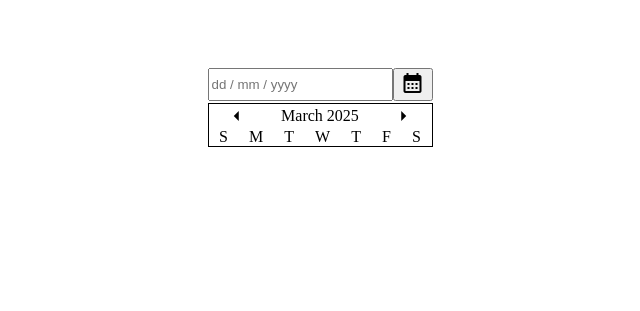
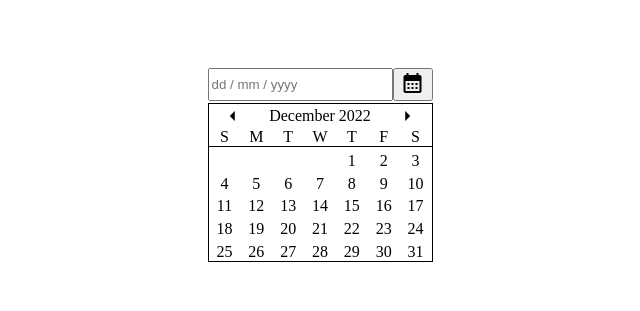
Before and after one commit to carninesix/datepicker-ui, a plain HTML site: page index.html in a window 1280 px wide. Shown: the part 212-523 px from the top of the page, without its empty margins (320-960 px from the left). Drawn offline with Linux system fonts and the light colour scheme.

Commit message:
Added days of the month and gave them nice spacing

```diff
--- a/index.html
+++ b/index.html
@@ -16,7 +16,7 @@
                 <div id="top">
                     <div id="date">
                         <span class="material-icons">arrow_left</span>
-                        <p>March 2025</p>
+                        <p>December 2022</p>
                         <span class="material-icons">arrow_right</span>
                     </div>
                     <div id="days">
@@ -31,7 +31,53 @@
                         </ul>
                     </div>
                 </div>
-                <div id="bottom"></div>
+                <div id="bottom">
+                    <div class="row">
+                        <div></div>
+                        <div></div>
+                        <div></div>
+                        <div></div>
+                        <div>1</div>
+                        <div>2</div>
+                        <div>3</div>
+                    </div>
+                    <div class="row">
+                        <div>4</div>
+                        <div>5</div>
+                        <div>6</div>
+                        <div>7</div>
+                        <div>8</div>
+                        <div>9</div>
+                        <div>10</div>
+                    </div>
+                    <div class="row">
+                        <div>11</div>
+                        <div>12</div>
+                        <div>13</div>
+                        <div>14</div>
+                        <div>15</div>
+                        <div>16</div>
+                        <div>17</div>
+                    </div>
+                    <div class="row">
+                        <div>18</div>
+                        <div>19</div>
+                        <div>20</div>
+                        <div>21</div>
+                        <div>22</div>
+                        <div>23</div>
+                        <div>24</div>
+                    </div>
+                    <div class="row">
+                        <div>25</div>
+                        <div>26</div>
+                        <div>27</div>
+                        <div>28</div>
+                        <div>29</div>
+                        <div>30</div>
+                        <div>31</div>
+                    </div>
+                </div>
             </div>
         </main>
     </body>
--- a/styles.css
+++ b/styles.css
@@ -18,7 +18,6 @@ main {
     max-height: 50vh;
     display: flex;
     flex-direction: column;
-    align-items: stretch;
     gap: 2px;
 }
 
@@ -41,10 +40,16 @@ main {
     align-items: center;
 }
 
+#days {
+    border-bottom-style: solid;
+    border-width: 1px;
+}
+
 #days ul {
     list-style: none;
-    display: flex;
-    justify-content: space-around;
+    display: grid;
+    grid-template-columns: repeat(7, 1fr);
+    text-align: center;
     padding: 0;
     margin: 0;
 }
@@ -52,3 +57,15 @@ main {
 #days li {
     display: inline;
 }
+
+#bottom {
+    display: flex;
+    flex-direction: column;
+}
+
+.row {
+    display: grid;
+    grid-template-columns: repeat(7, 1fr);
+    text-align: center;
+    padding-top: .3em;
+}
```
